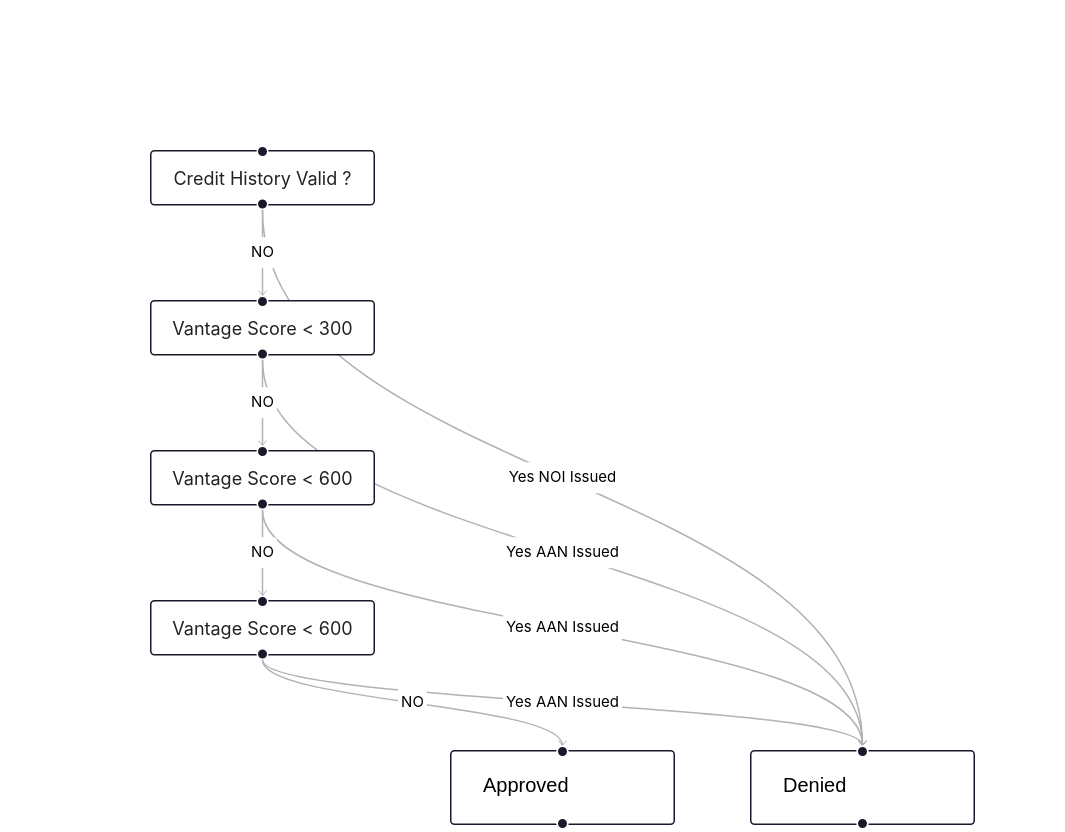
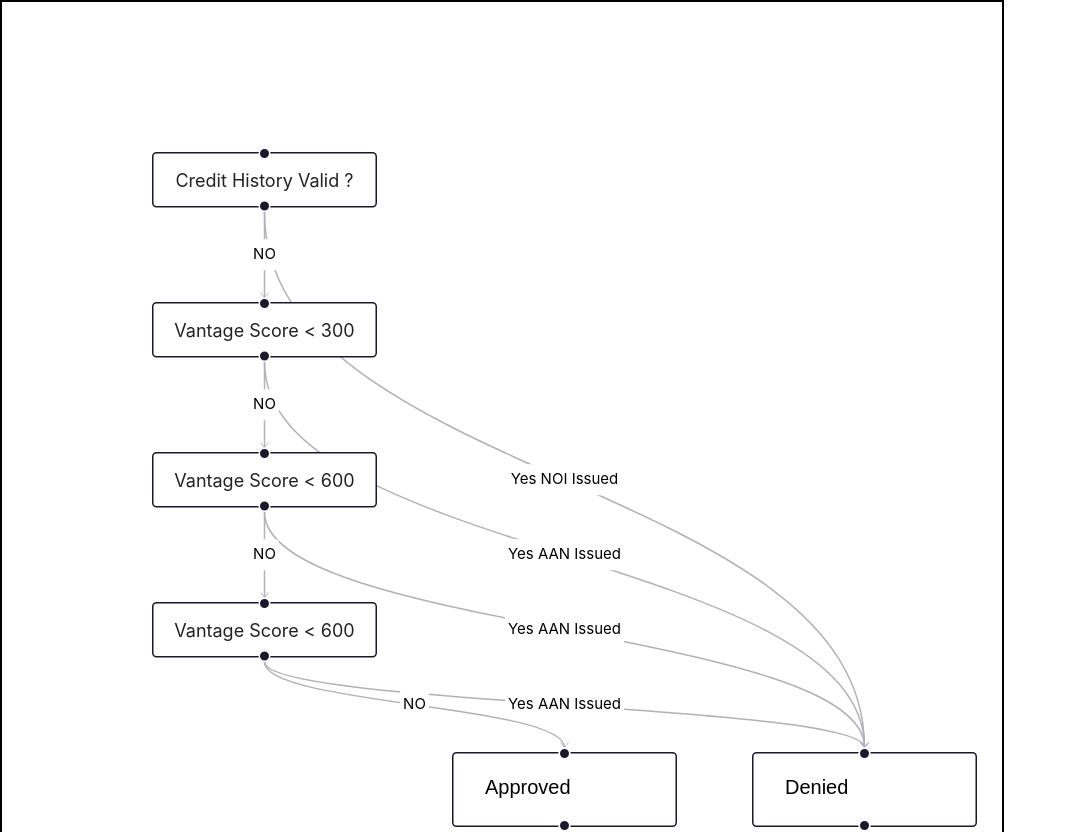
Before and after one commit to mygit-1234/react-flow-project, a React (Create React App) app: page / in a window 1280 px wide. Shown: the top 832 px of the page, without its empty margins (0-1065 px from the left). Built offline with nearby package versions, Linux system fonts and the light colour scheme.

Commit message:
scroll bar in main component

```diff
--- a/src/App.css
+++ b/src/App.css
@@ -21,3 +21,11 @@ table, th, td {
 table, tr, td {
   border: none;
 }
+
+.parent-container {
+  border: 2px solid black;
+  width: 1000px;
+  height: 1000px;
+  overflow-y: auto;
+  overflow-x: auto;
+}
--- a/src/App.tsx
+++ b/src/App.tsx
@@ -9,15 +9,16 @@ const App = () => {
     const onConnect = (params: Connection) => setEdges((eds) => addEdge(params, eds));
 
     return (
-      <div style={{height:1000, width: 1000}}>
+      <div className='parent-container'>
         <ReactFlow
             nodes={nodes}
             edges={edges}
             onNodesChange={onNodesChange}
             onEdgesChange={onEdgesChange}
             defaultZoom={1.5}
-            minZoom={0.2}
-            maxZoom={4}
+            zoomOnScroll={false}
+            zoomOnDoubleClick={false}
+            style={{ maxHeight: "100%", overflow: "scroll" }}
             attributionPosition="bottom-left"
             onConnect={onConnect}
         />
```
